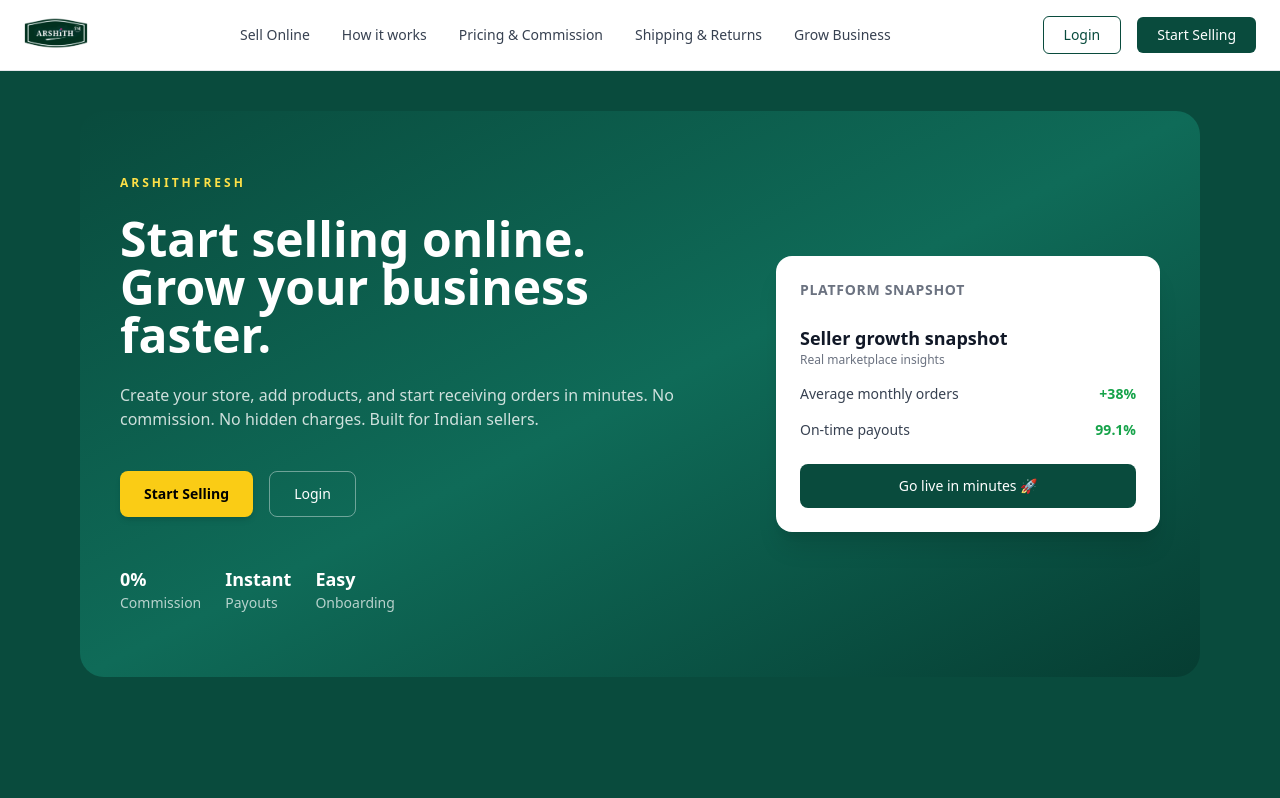
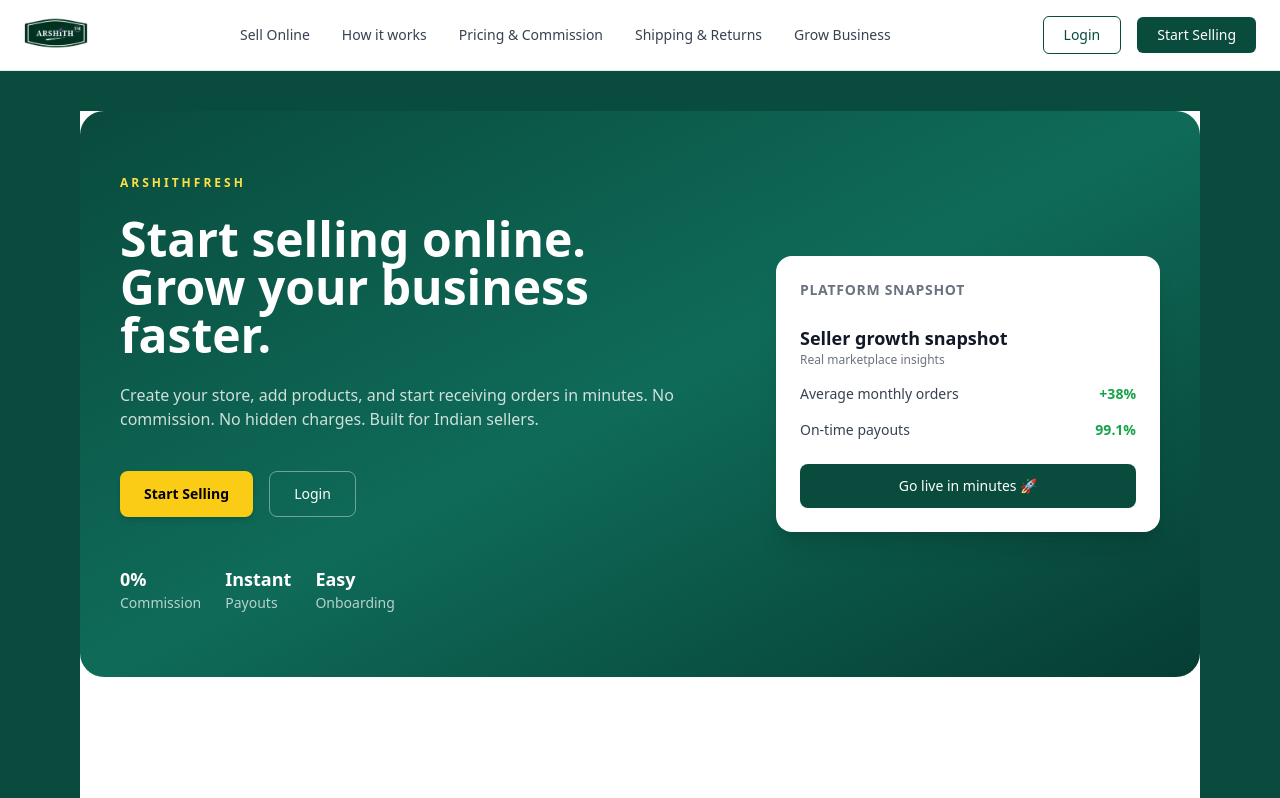
Before and after one commit to GuruMaheswarReddy/seller-project, a React (Vite) app: page / in a window 1280 px wide. Shown: the top 798 px of the page. Built offline with nearby package versions, Linux system fonts and the light colour scheme.

Commit message:
Update Home.jsx

```diff
--- a/src/pages/home/Home.jsx
+++ b/src/pages/home/Home.jsx
@@ -16,7 +16,7 @@
   })
 
   return (
-    <div className="space-y-14 bg-[#094b3d]">
+    <div className="space-y-14 bg-white">
       <section className="relative overflow-hidden rounded-3xl bg-gradient-to-br from-[#094b3d] via-[#0f6b58] to-[#063d32] px-6 py-16 sm:px-10 lg:flex lg:items-center lg:justify-between">
 
   {/* Left Content */}
```
